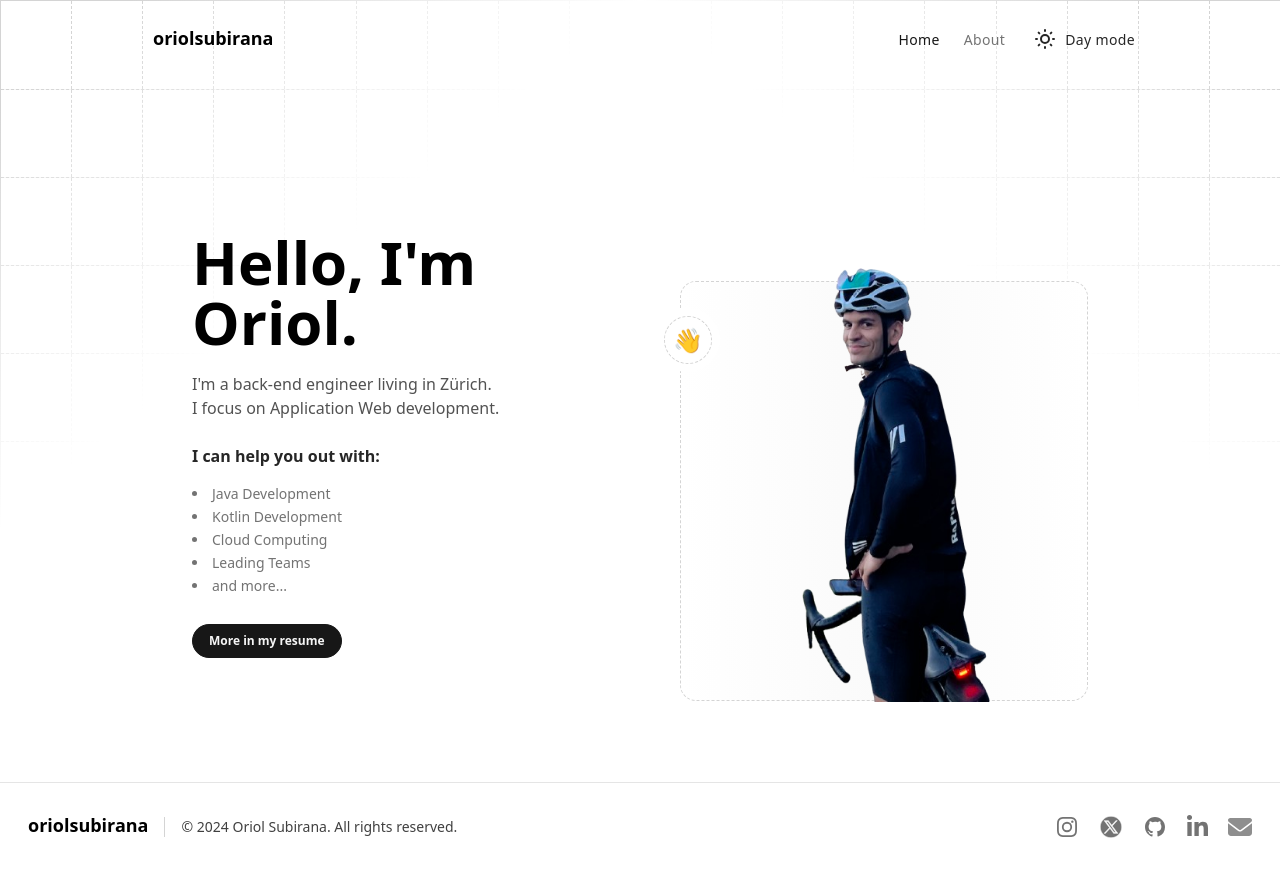
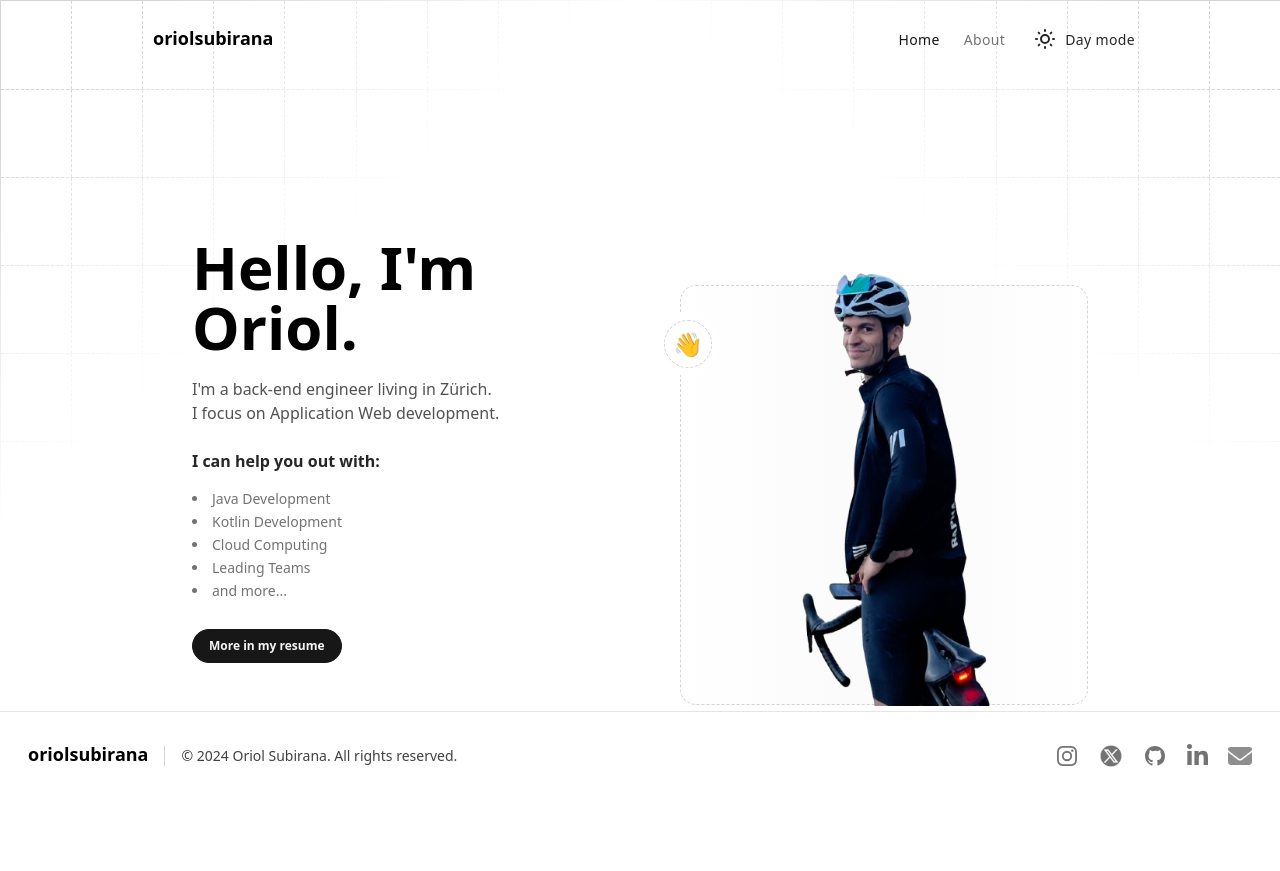
Before and after one commit to oriolsubirana/oriolsubirana, an Astro site: page / in a window 1280 px wide. After the commit the page ends 800 px from the top, so only its background shows below. Built offline with nearby package versions, Linux system fonts and the light colour scheme; Astro itself is replaced by a stand-in of ours.

Commit message:
fix footer

```diff
--- a/src/components/footer.astro
+++ b/src/components/footer.astro
@@ -3,7 +3,7 @@ import Logo from "../components/logo.astro";
 ---
 
 <section
-  class="bottom-0 z-50 w-full text-gray-700 bg-white border-t sm:mt-20 dark:bg-neutral-950 border-neutral-200 dark:border-neutral-800"
+  class="w-full text-gray-700 bg-white border-t dark:bg-neutral-950 border-neutral-200 dark:border-neutral-800"
 >
   <div
     class="container flex flex-col items-center py-8 mx-auto px-7 max-w-7xl sm:flex-row"
--- a/src/components/header.astro
+++ b/src/components/header.astro
@@ -4,7 +4,7 @@ import Logo from "../components/logo.astro";
 ---
 
 <!-- This is an invisible div with relative position so that it takes up the height of the menu (because menu is absolute/fixed) -->
-<div class="relative w-full h-20 opacity-0 pointer-events-none"></div>
+<div class="relative flex w-full h-20 opacity-0 pointer-events-none"></div>
 <header id="header" class="absolute top-0 z-50 w-full h-20">
   <div
     class="flex items-center justify-between h-full max-w-5xl pl-6 pr-4 mx-auto border-b border-l-0 border-r-0 border-transparent select-none lg:border-r lg:border-l lg:rounded-b-xl"
@@ -68,7 +68,7 @@ import Logo from "../components/logo.astro";
               >
                 {menu.name}
               </a>
-            )
+            );
           })
         }
       </div>
--- a/src/layouts/main.astro
+++ b/src/layouts/main.astro
@@ -33,7 +33,9 @@ const { title } = Astro.props;
     <script src="../assets/css/main.css"></script>
     <Fragment set:html={import.meta.env.HEADER_INJECT} />
   </head>
-  <body class="antialiased bg-white dark:bg-neutral-950">
+  <body
+    class="antialiased bg-white dark:bg-neutral-950 min-h-screen flex flex-col"
+  >
     <SquareLines />
     <Header />
     <slot />
--- a/src/pages/index.astro
+++ b/src/pages/index.astro
@@ -5,7 +5,7 @@ import Layout from "../layouts/main.astro";
 
 <Layout title="Oriol Subirana">
   <div
-    class="relative z-20 w-full max-w-4xl mx-auto mt-16 px-7 md:mt-24 lg:mt-32 xl:px-0"
+    class="relative z-20 w-full max-w-4xl mx-auto mt-16 px-7 md:mt-24 lg:mt-32 xl:px-0 flex flex-grow"
   >
     <div class="flex flex-col items-center md:flex-row">
       <div class="relative w-full md:w-1/2">
```
